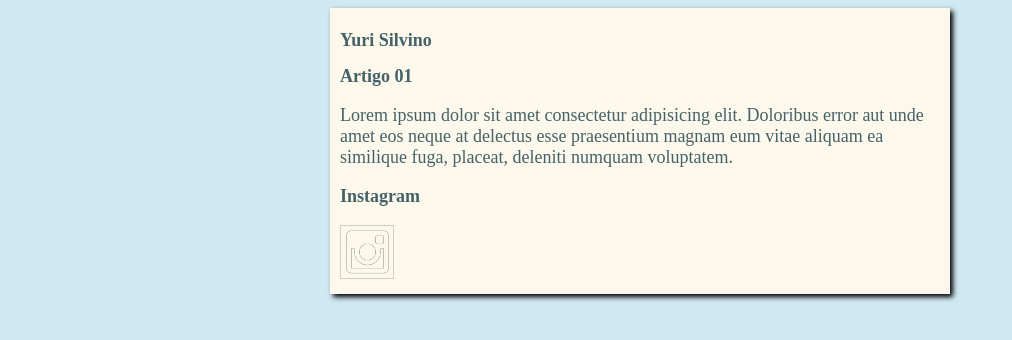
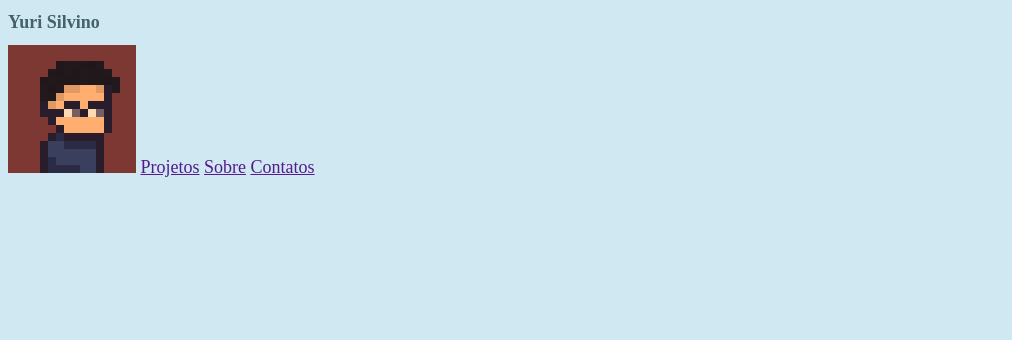
Before and after one commit to YuriSilv/projeto-site, a plain HTML site: page index.html in a window 1280 px wide. Shown: the whole page, without its empty margins (0-1012 px from the left). Drawn offline with Linux system fonts and the light colour scheme.

Commit message:
Version 2.1

```diff
--- a/index.html
+++ b/index.html
@@ -4,18 +4,19 @@
         <meta charset="UTF-8">
         <meta http-equiv="X-UA-Compatible" content="IE=edge">
         <meta name="viewport" content="width=device-width, initial-scale=1.0">
-    <title>GitHub Site</title>
+        <title>GitHub YuriSilv</title>
         <link rel="stylesheet" href="estilos/style.css">
     </head>
+
+    <h1>Yuri Silvino</h1>
     <body>
-    <main>
         <header>
-            <h1>Yuri Silvino</h1>
-            <h2>Artigo 01 </h2>
-            <p>Lorem ipsum dolor sit amet consectetur adipisicing elit. Doloribus error aut unde amet eos neque at delectus esse praesentium magnam eum vitae aliquam ea similique fuga, placeat, deleniti numquam voluptatem.</p>
-            <h3>Instagram</h3>
-            <a href="https://www.instagram.com/yuri_silvino/?hl=pt-br" rel="external" target="_blank"><img src="imagens/instagram-icon.png" alt="instagram-icon"></a>
+            <nav>
+                <img src="imagens/Icon-perfil.png" alt="logo">
+                <a href="" lang="en">Projetos</a>
+                <a href="">Sobre</a>
+                <a href="">Contatos</a>
+            </nav>
         </header>
-    </main>
     </body>
 </html>
```
Also changed, not shown: imagens/Icon-perfil.png (added). Lines whose indentation alone changed are shown as unchanged.
